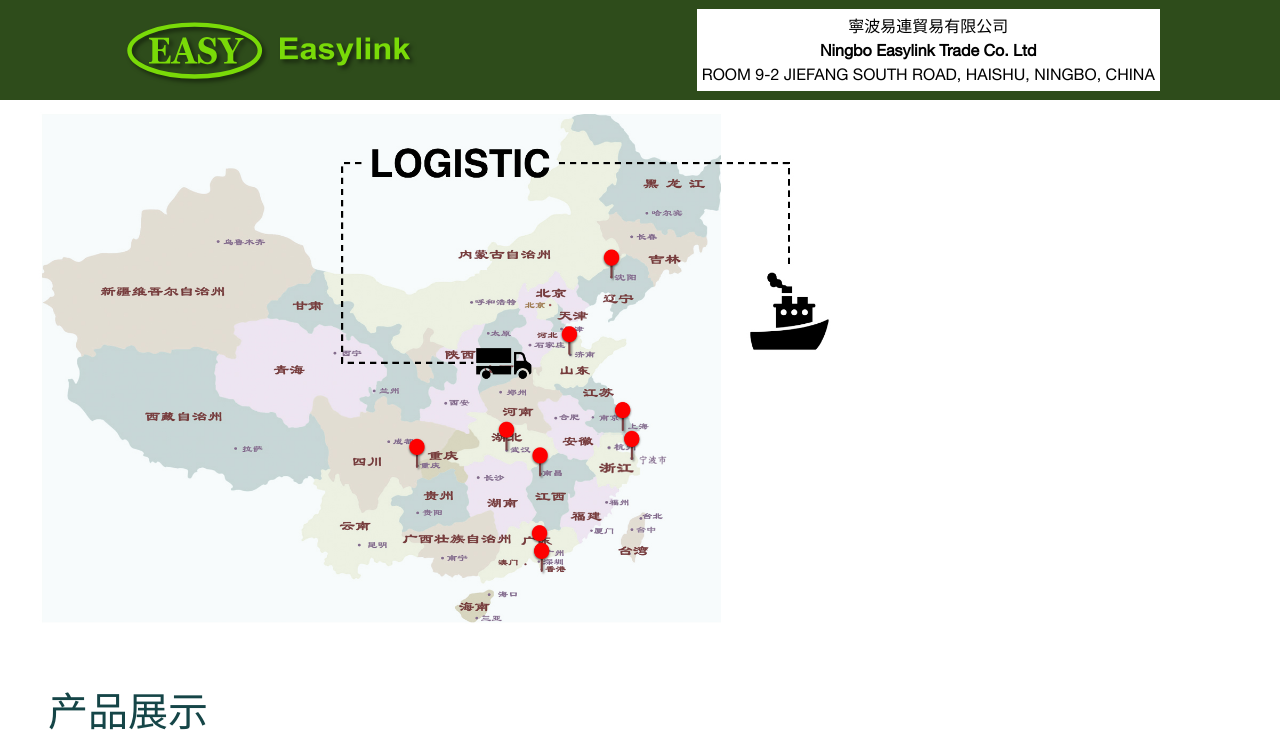
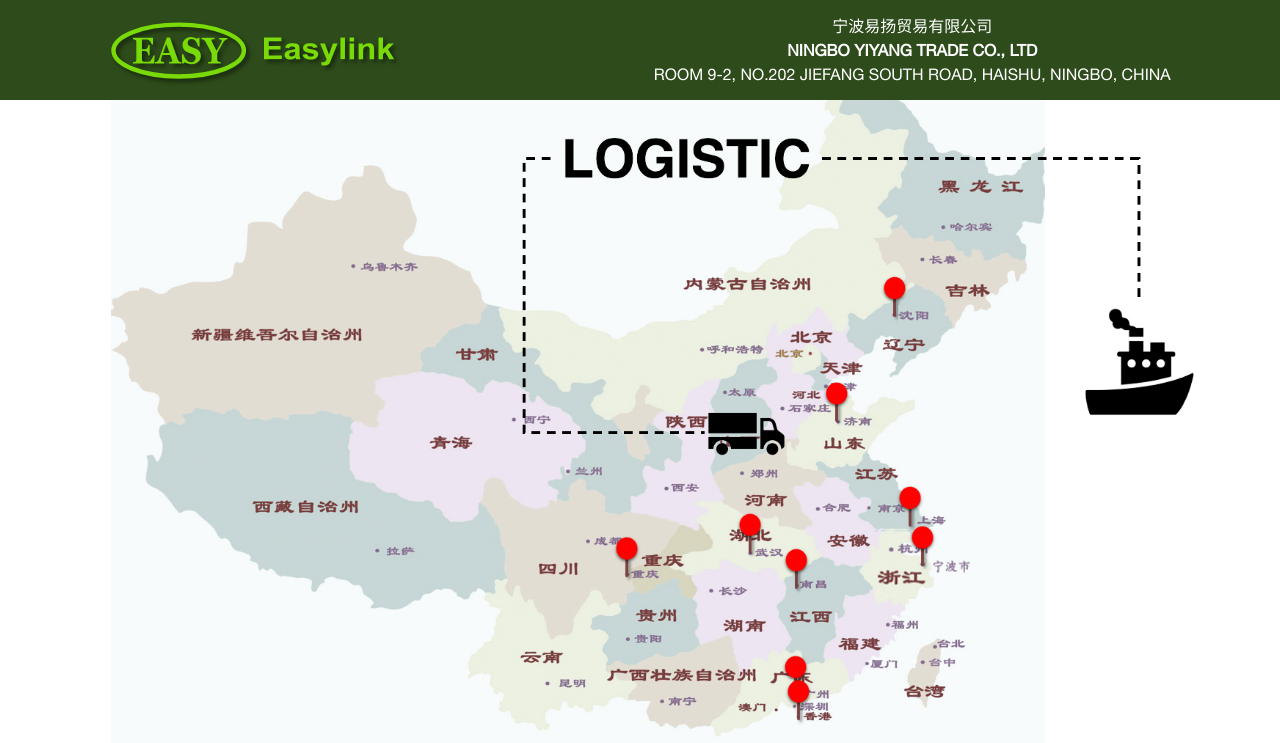
Before and after one commit to matt94nanari/NB, a React (Create React App) app: page / in a window 1280 px wide. Shown: the top 743 px of the page. Built offline with nearby package versions, Linux system fonts and the light colour scheme; no server answers.

Commit message:
change style, add header animation

```diff
--- a/public/index.html
+++ b/public/index.html
@@ -8,10 +8,7 @@
     <meta name="viewport" content="width=device-width, initial-scale=1" />
     <meta name="theme-color" content="#000000" />
     <link rel="canonical" href="http://www.easylink.com.tw" />
-    <meta property="og:url" content="http://www.easylink.com.tw" />
-    <meta property="og:description" content="Easylink is a professional fastener manufacturer for Automotive, Electronic ,Furniture components in Taiwan." />
-    <meta name="description" content="Easylink is a professional fastener manufacturer for Automotive, Electronic ,Furniture components in Taiwan." />
-    <title>Ningbo Easylink Trade CO.,LTD.</title>
+    <title>NINGBO YIYANG TRADE CO., LTD</title>
   </head>
   <body>
     <div id="root"></div>
--- a/src/components/Footer.js
+++ b/src/components/Footer.js
@@ -11,14 +11,10 @@ function Footer(props) {
   return (
     <>
       <footer className="footer">
-        <hr />
         <Container>
+          <h2>联络资讯:</h2>
           <div className="d-flex flex-wrap justify-content-around">
-            <div className="col-lg-8 col-md-12">
-              <ImageLoader src={certification} />
-            </div>
-            <ul className="col-lg-4 col-md-12">
-              <li className="ps-4">联络资讯</li>
+            <ul className="col-lg-12 col-md-12">
               <li>
                 <BsTelephoneFill /> 86-574-87271432
               </li>
--- a/src/components/Header.js
+++ b/src/components/Header.js
@@ -1,12 +1,57 @@
+import { useState, useEffect } from 'react'
 import { NavLink } from 'react-router-dom'
 import { Navbar, Image } from 'react-bootstrap'
 import logo from '../images/other/logo.svg'
 import logoText from '../images/other/logoText.svg'
 
 function Header(props) {
+  const [showNavbar, setShowNavbar] = useState(true)
+  useEffect(() => {
+    let lastScroll = window.scrollY || document.body.scrollTop
+    const handleScroll = () => {
+      document.onmousemove = handleMouseMove
+      function handleMouseMove(event) {
+        let eventDoc, doc, body
+        if (event.pageX == null && event.clientX != null) {
+          eventDoc = (event.target && event.target.ownerDocument) || document
+          doc = eventDoc.documentElement
+          body = eventDoc.body
+          event.pageX =
+            event.clientX +
+            ((doc && doc.scrollLeft) || (body && body.scrollLeft) || 0) -
+            ((doc && doc.clientLeft) || (body && body.clientLeft) || 0)
+          event.pageY =
+            event.clientY +
+            ((doc && doc.scrollTop) || (body && body.scrollTop) || 0) -
+            ((doc && doc.clientTop) || (body && body.clientTop) || 0)
+        }
+        if (event.clientY <= 110) {
+          setShowNavbar(true)
+        }
+      }
+      const currentScroll = window.scrollY || document.body.scrollTop
+      if (currentScroll > lastScroll) {
+        setShowNavbar(false)
+      } else {
+        setShowNavbar(true)
+      }
+      if (currentScroll === 0) {
+        setShowNavbar(true)
+      }
+      if (currentScroll < 0) {
+        lastScroll = 0
+      } else {
+        lastScroll = currentScroll
+      }
+    }
+    window.addEventListener('scroll', handleScroll)
+    return () => {
+      window.addEventListener('scroll', handleScroll)
+    }
+  }, [props])
   return (
     <header className="header">
-      <Navbar expand="null" fixed="top">
+      <Navbar expand="null" fixed="top" className={showNavbar ? 'show' : ''}>
         <Navbar.Brand className="col-3" exact as={NavLink} to="/">
           <picture>
             <source media="(min-width: 1250px)" srcSet={logoText} />
@@ -16,11 +61,11 @@ function Header(props) {
         </Navbar.Brand>
         <div className="text">
           <p>
-            寧波易連貿易有限公司
+            宁波易扬贸易有限公司
             <br />
-            <strong>Ningbo Easylink Trade Co. Ltd</strong>
+            <strong>NINGBO YIYANG TRADE CO., LTD</strong>
             <br />
-            ROOM 9-2 JIEFANG SOUTH ROAD, HAISHU, NINGBO, CHINA
+            ROOM 9-2, NO.202 JIEFANG SOUTH ROAD, HAISHU, NINGBO, CHINA
           </p>
         </div>
         <Navbar.Collapse id="basic-navbar-nav"></Navbar.Collapse>
--- a/src/pages/Home.js
+++ b/src/pages/Home.js
@@ -6,8 +6,8 @@ function Home(props) {
   return (
     <>
       <main>
-        <div className="col-lg-8 col-md-10 col-12 mt-5">
-          <ImageLoader src={home} />
+        <div className="d-flex justify-content-center home">
+          <ImageLoader src={home} className="col-lg-11 col-md-11 col-12" />
         </div>
         <h1 className="ps-5 mb-5">产品展示</h1>
         <div
--- a/src/style/footer.scss
+++ b/src/style/footer.scss
@@ -1,10 +1,11 @@
 .footer {
-  color: black;
+  color: white;
+  background-color: #2e4c1b;
+  h2 {
+    padding-top: 10px;
+  }
   ul {
-    padding-top: 50px;
-  }
-  hr {
-    border-width: 3px;
+    padding-left: 0px;
   }
 }
 @media (max-width: 991px) {
--- a/src/style/header.scss
+++ b/src/style/header.scss
@@ -1,11 +1,13 @@
 .header {
   position: relative;
   .navbar {
+    justify-content: space-around;
+    z-index: 999;
     transition: all 0.5s cubic-bezier(0.215, 0.61, 0.355, 1);
     height: 100px;
-    background-color: #2e4c1b;
-    justify-content: space-around;
-    z-index: 999;
+    background-color: transparent;
+    opacity: 0;
+    visibility: hidden;
     .navbar-brand {
       display: block;
       z-index: 10;
@@ -17,8 +19,8 @@
       }
     }
     .text {
-      background-color: white;
-      color: black;
+      // background-color: white;
+      color: white;
       padding: 5px;
       p {
         text-align: center;
@@ -26,10 +28,21 @@
       }
     }
   }
+  .navbar.show {
+    opacity: 1;
+    visibility: visible;
+    background-color: #2e4c1b;
+    transition: background-color 1s,
+      opacity 1s cubic-bezier(0.215, 0.61, 0.355, 1);
+  }
 }
 @media (max-width: 991px) {
   .header {
     .navbar {
+      justify-content: flex-start;
+      .navbar-brand {
+       padding-left: 10px;
+      }
       .text {
         display: none;
       }
--- a/src/style/home.scss
+++ b/src/style/home.scss
@@ -1,5 +1,5 @@
 @media (max-width: 991px) {
-  .header {
+  .home {
     margin-top: 100px;
   }
 }
```
